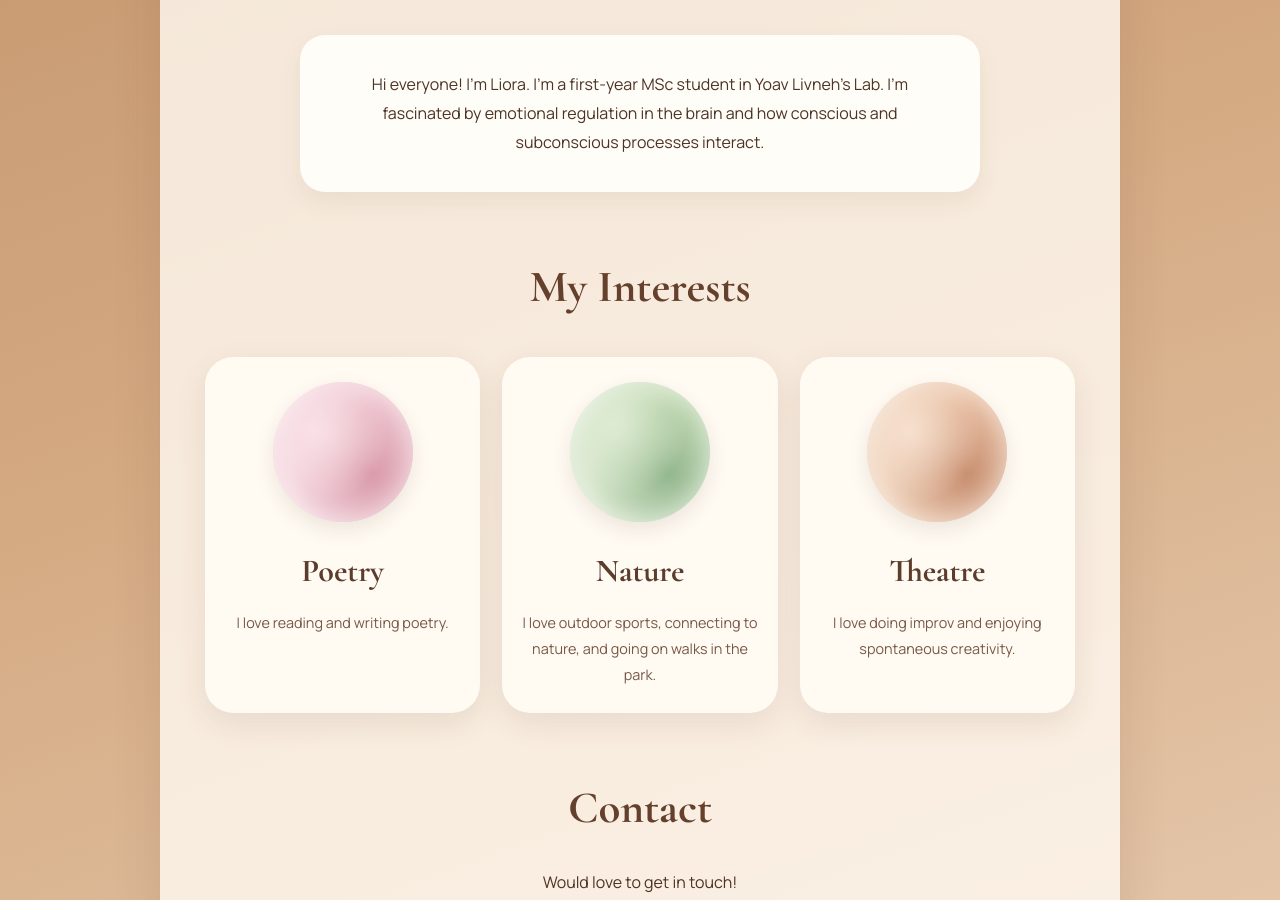
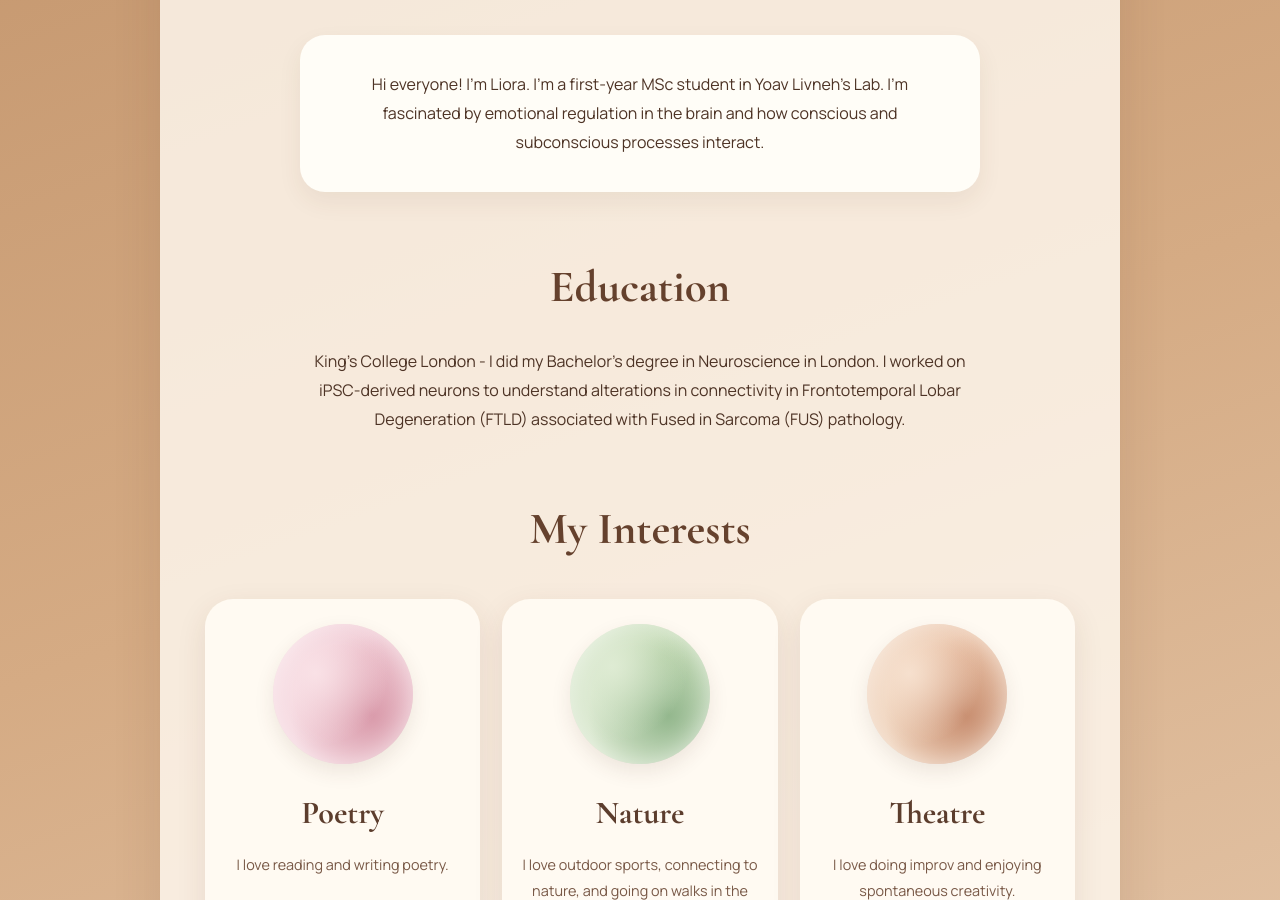
Before and after one commit to Lioramey/Lioramey.github.io, a Jekyll site: the page built from index.md, in a window 1280 px wide and 900 px high, scrolled down 458 px. Built offline with Jekyll 4.4.1, drawn with Linux system fonts in a browser that asks for light colours.

Commit message:
added education

```diff
--- a/index.md
+++ b/index.md
@@ -10,6 +10,10 @@ title: Liora Meyer | Personal Website
 ## About Me
 
 Hi everyone! I'm Liora. I'm a first-year MSc student in Yoav Livneh's Lab. I'm fascinated by emotional regulation in the brain and how conscious and subconscious processes interact.
+
+## Education
+
+King's College London - I did my Bachelor's degree in Neuroscience in London. I worked on iPSC-derived neurons to understand alterations in connectivity in Frontotemporal Lobar Degeneration (FTLD) associated with Fused in Sarcoma (FUS) pathology.
 
 ## My Interests
 
```
